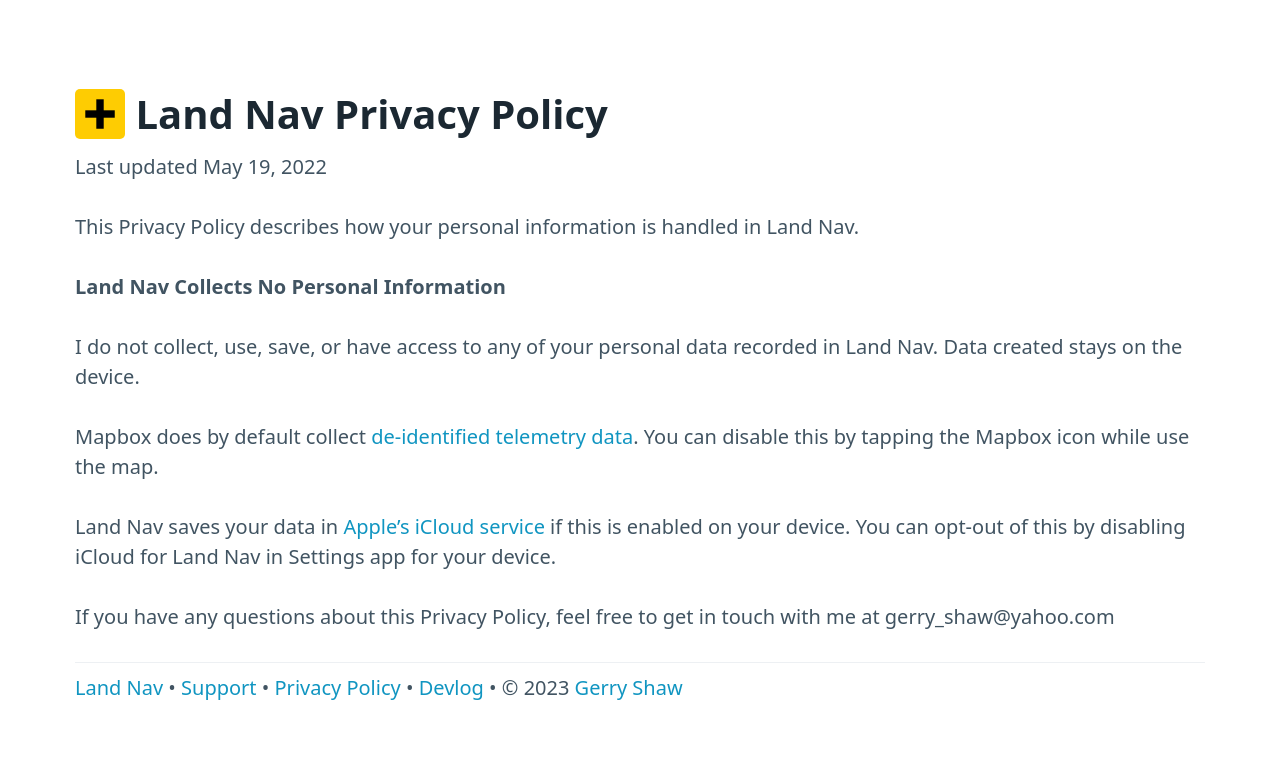
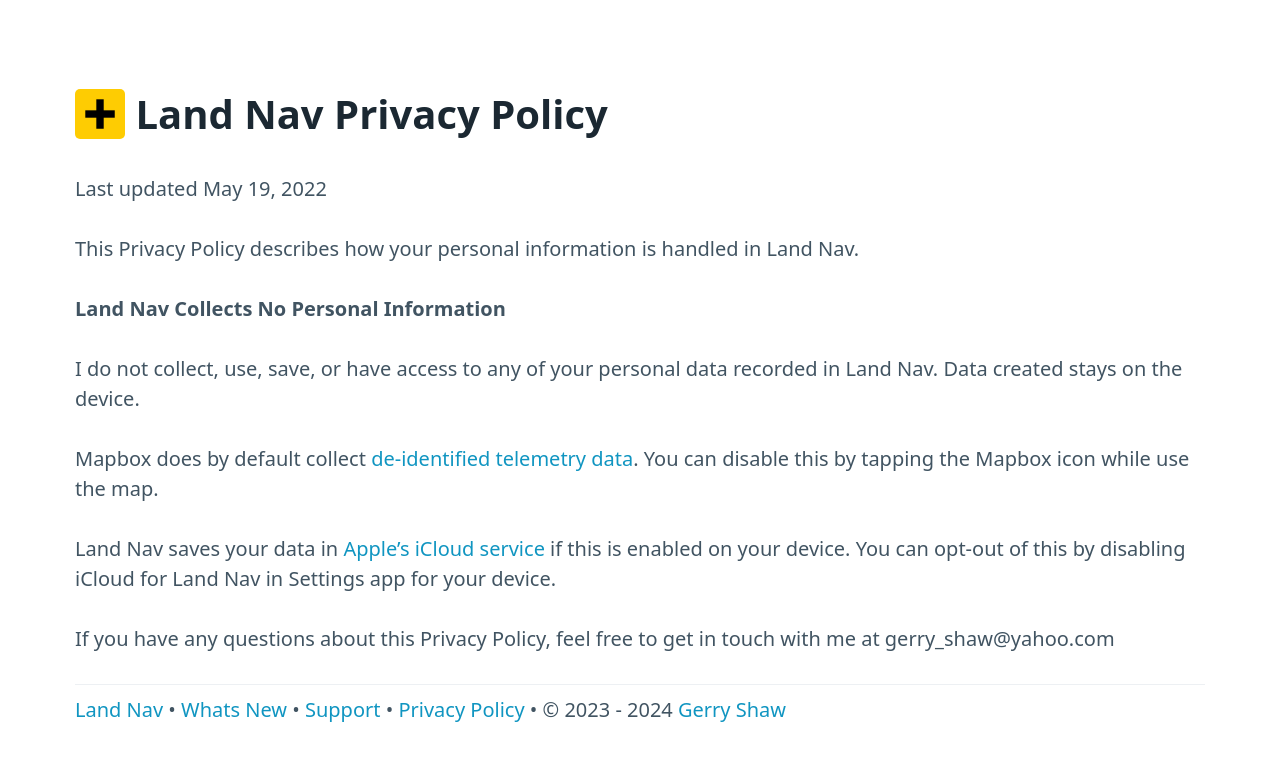
Before and after one commit to gshaw/LandNav.website, a Jekyll site: the page built from privacy.md, in a window 1280 px wide. Shown: the top 761 px of the page. Built offline with Jekyll 4.4.1, drawn with Linux system fonts in a browser that asks for light colours.

```diff
--- a/_config.yml
+++ b/_config.yml
@@ -2,6 +2,7 @@
 title: Land Nav
 description: A land navigation tool built for iOS. No ads. Privacy respected.
 url: https://landnav.app
+start_year: 2023
 author:
   name: Gerry Shaw
   email: gerry_shaw@yahoo.com
--- a/_layouts/page.html
+++ b/_layouts/page.html
@@ -7,10 +7,12 @@
   <main class="container">
     <h1>
       <a href="/">
-        <img alt="Land Nav app icon" src="icon.png" width="50" style="border-radius: 10%">
+        <img alt="Land Nav app icon" src="/icon.png" width="50" style="border-radius: 10%">
       </a>
       <span style="vertical-align: middle">{{ page.title }}</span>
     </h1>
+
+    <p>{{ page.subtitle }}</p>
 
     {{ content }}
 
@@ -19,13 +21,14 @@
     <p>
       <a href="/">Land Nav</a>
       •
+      <a href="/whatsnew">Whats New</a>
+      •
       <a href="/support">Support</a>
       •
       <a href="/privacy">Privacy Policy</a>
       •
-      <a href="/devlog">Devlog</a>
-      •
-      © 2023 <a href="https://gshaw.ca">Gerry Shaw</a>
+      © {{ site.start_year }} - {{ 'now' | date: "%Y" }} <a href="https://gshaw.ca">Gerry
+        Shaw</a>
     </p>
   </main>
 </body>
```
Also changed, not shown: Gemfile (+4 -5 lines), index.md (+1 -2 lines), .mise.toml (added), Gemfile.lock, README.md, icon.png, 1 other file.
